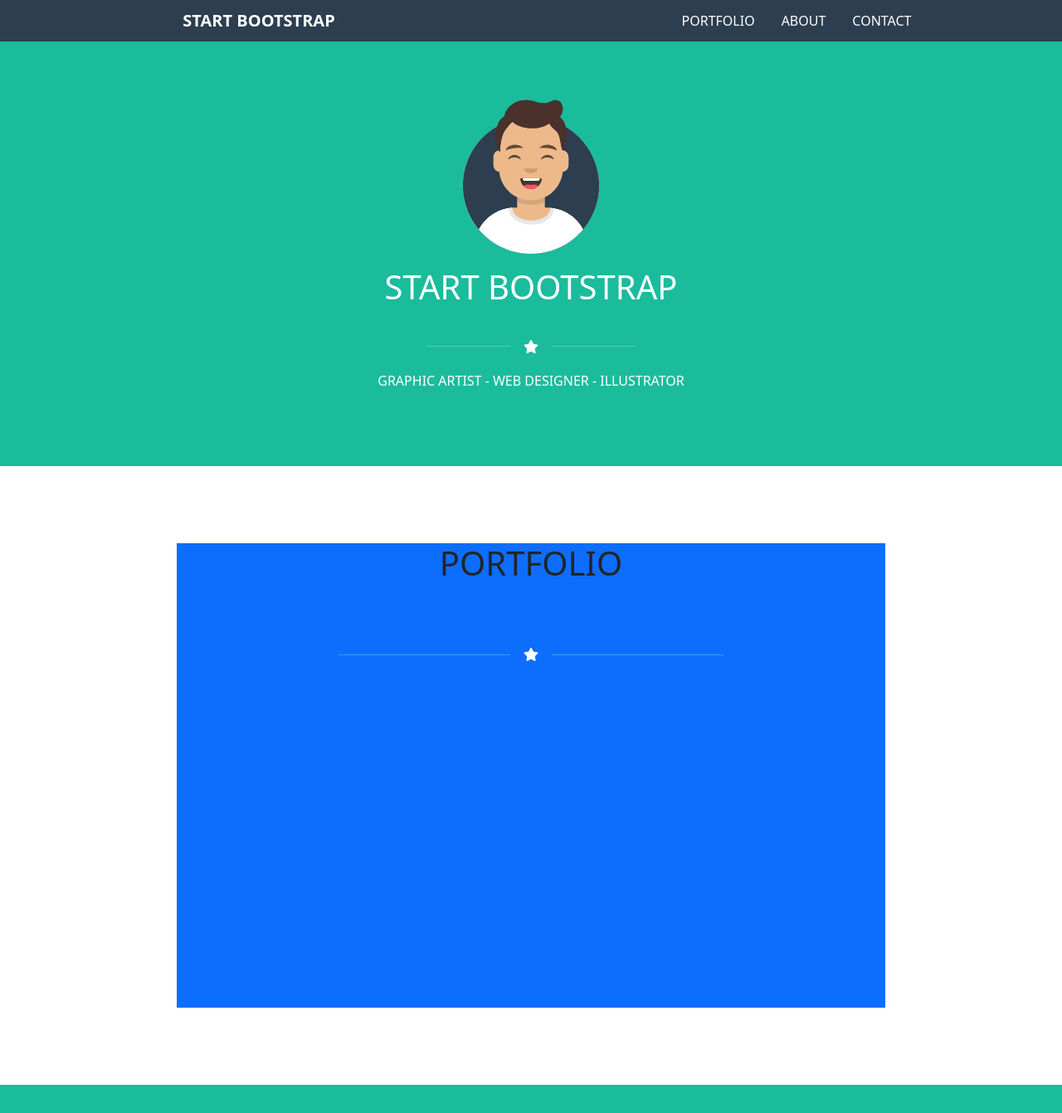
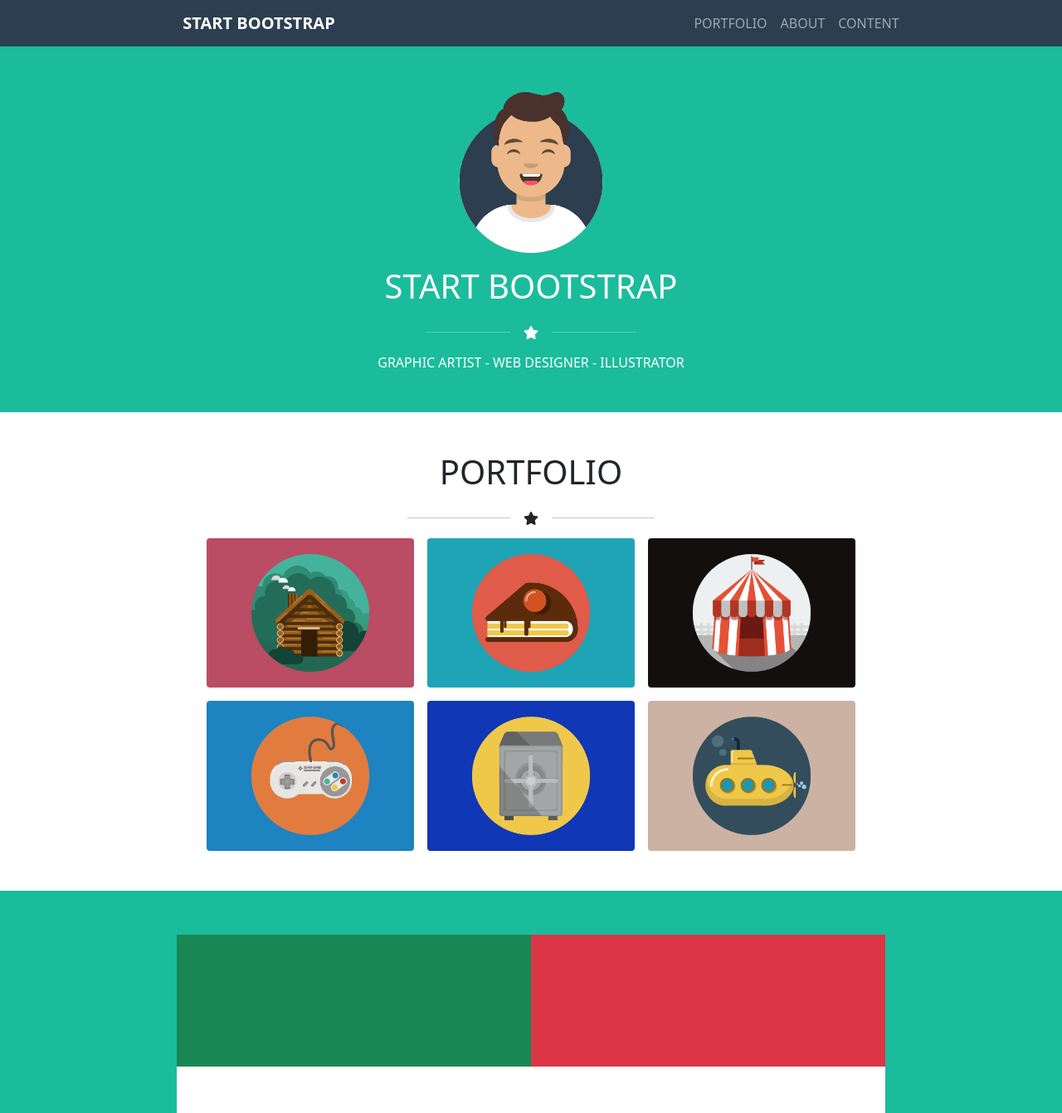
Before and after one commit to rota99C/html-css-bootstrap-freelancer, a plain HTML site: page INDEX.HTML in a window 1280 px wide. Shown: the top 1342 px of the page at 83% size. Drawn offline with nearby package versions, Linux system fonts and the light colour scheme.

Commit message:
corretto navbar, completato  sezione portfolio

```diff
--- a/CSS/STYLE.CSS
+++ b/CSS/STYLE.CSS
@@ -5,7 +5,6 @@
 }
 
 .row{
-    height: 50px;
 }
 
 /* header */
@@ -18,19 +17,16 @@
 
 
 #slideshow {
-    height: 512px;
     background-color: rgb(26, 188, 156);
 }
 
 
 #portfolio {
-    height: 746px;
     background-color: white;
 }
 
-
-#title {
-    height: 110px;
+.w-15 {
+    width: 15%;
 }
 
 #img_portfolio, #content_about, #form{
--- a/INDEX.HTML
+++ b/INDEX.HTML
@@ -13,47 +13,76 @@
 <body>
     <div class="container-fluid">
         <div class="row" id="header">
-            <div class="col-6 d-flex justify-content-center align-items-center h-100">
+            <div class="col-6 d-flex justify-content-center align-items-center">
                 <a class="navbar-brand text-white text-center" href="#"><strong>START BOOTSTRAP</strong></a>
             </div>
             <div class="col-6 d-flex justify-content-center align-items-center h-100">
-                   <nav>
-                       <ul class="navbar-nav flex-row">
-                           <li class="nav-item m-3 text-white">PORTFOLIO</li>
-                           <li class="nav-item m-3 text-white">ABOUT</li>
-                           <li class="nav-item m-3 text-white">CONTACT</li>
-                       </ul>
-                   </nav>
+                <nav class="navbar navbar-expand-lg navbar-dark">
+                    <div class="container-fluid">
+                       <button class="navbar-toggler" type="button" data-bs-toggle="collapse" data-bs-target="#navbarNav" aria-controls="navbarNav" aria-expanded="false" aria-label="Toggle navigation">
+                        <span class="navbar-toggler-icon"></span>
+                      </button>
+                      <div class="collapse navbar-collapse" id="navbarNav">
+                        <ul class="navbar-nav">
+                          <li class="nav-item">
+                            <a class="nav-link" aria-current="page" href="#">PORTFOLIO</a>
+                          </li>
+                          <li class="nav-item">
+                            <a class="nav-link" href="#">ABOUT</a>
+                          </li>
+                          <li class="nav-item">
+                            <a class="nav-link" href="#">CONTENT</a>
+                          </li>
+                        </ul>
+                      </div>
+                    </div>
+                  </nav>
             </div>
         </div>
         <div class="row d-flex justify-content-center align-items-center" id="slideshow">
             <div class="h-75 col-4">
                 <div class="row h-50">
-                    <img src="./img/avatar.svg" class="h-100" alt="">
+                    <div class="col-6 m-auto"><img src="./img/avatar.svg" class="h-100 mt-5" alt="">
+                    </div>
+
                 </div>
                 <div class="row h-50 bg-transparent">
                     <h1 class="text-white text-center mt-3">START BOOTSTRAP</h1>
                     <div class="d-flex justify-content-center align-items-center text-white">
                         <hr class="w-25"><i class="fas fa-star m-3"></i><hr class="w-25">
                     </div>
-                    <p class="text-white text-center">GRAPHIC ARTIST - WEB DESIGNER - ILLUSTRATOR </p>
+                    <p class="text-white text-center mb-5">GRAPHIC ARTIST - WEB DESIGNER - ILLUSTRATOR </p>
                 </div>
             </div>
         </div>
-        <div class="row d-flex justify-content-center align-items-center" id="portfolio">
-            <div class="h-75 col-8 bg-primary">
-                <div class="row bg-primary text-center" id="title"><H1>PORTFOLIO</H1></div>
-                <div class="d-flex justify-content-center align-items-center text-white">
-                    <hr class="w-25"><i class="fas fa-star m-3"></i><hr class="w-25">
+        <div class="row d-flex justify-content-center align-items-center mt-5 mb-5" id="portfolio">
+            <div class="h-75 col-8">
+                <div class="row text-center"><H1>PORTFOLIO</H1></div>
+                <div class="d-flex justify-content-center align-items-center text-dark">
+                    <hr class="w-15"><i class="fas fa-star m-3"></i><hr class="w-15">
                 </div>
-                <div class="row row-cols-3" id="img_portfolio">
-                    <div class="col"></div>
-                    <div class="col"></div>
-                    <div class="col"></div>
-                    <div class="col"></div>
-                    <div class="col"></div>
-                    <div class="col"></div>
-                </div>
+                <div class="container">
+                    <div class="row g-3">
+                      <div class="col-4 ">
+                        <img src="./img/cabin.png" class="img-fluid rounded"  alt="">
+                      </div>
+                      <div class="col-4">
+                        <img src="./img/cake.png" class="img-fluid rounded"  alt="">
+                      </div>
+                      <div class="col-4">
+                        <img src="./img/circus.png" class="img-fluid rounded"  alt="">
+                      </div>
+                      <div class="col-4">
+                        <img src="./img/game.png" class="img-fluid rounded"  alt="">
+                      </div>
+                      <div class="col-4">
+                        <img src="./img/safe.png" class="img-fluid rounded"  alt="">
+                      </div>
+                      <div class="col-4">
+                        <img src="./img/submarine.png" class="img-fluid rounded"  alt="">
+                      </div>
+                    </div>
+                  </div>
             </div>
         </div>
         <div class="row d-flex justify-content-center align-items-center" id="about">
```
